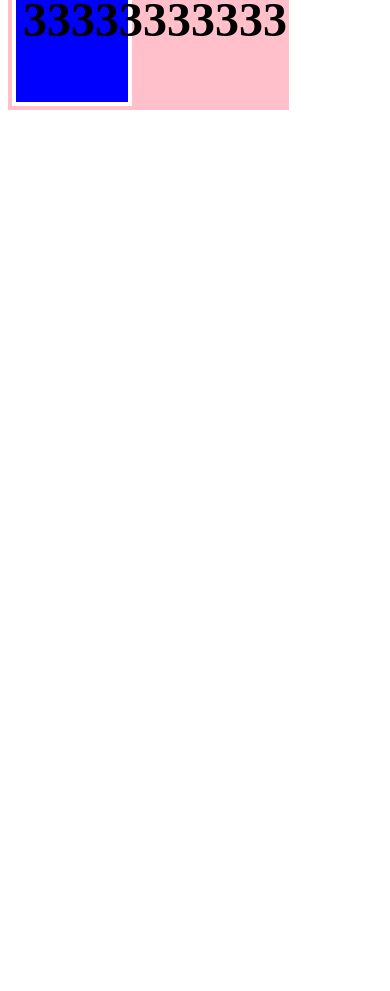
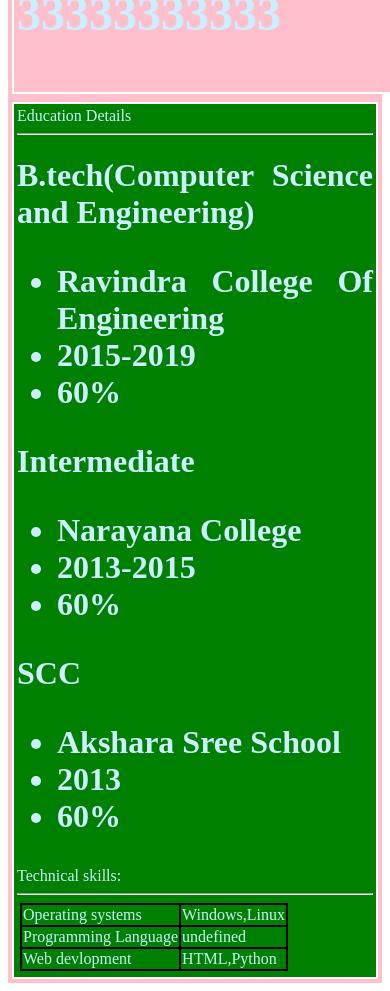
Before and after one commit to boyasravanireddy/resume_rcew, a plain HTML site: page index.html in a window 390 px wide. Shown: the part 580-1571 px from the top of the page. Before the commit the page ends 844 px from the top, so only its background shows below. Drawn offline with Linux system fonts and the light colour scheme.

Commit message:
add media query

```diff
--- a/data.json
+++ b/data.json
@@ -5,5 +5,45 @@
     "name":"B.Sravani",
     "email":"sravanishilpa717@gmail.com",
     "phone":"33333333333"
+  },
+  "education":[
+    {
+      "course":"B.tech(Computer Science and Engineering)",
+      "college":[
+        "Ravindra College Of Engineering",
+        "2015-2019",
+        "60%"
+      ]
+    },
+    {
+      "course":"Intermediate",
+      "college":[
+        "Narayana College",
+        "2013-2015",
+        "60%"
+     ]
+   },
+    {
+        "course":"SCC",
+        "college":[
+          "Akshara Sree School",
+          "2013",
+          "60%"
+    ]
   }
+],
+"skills":[
+  {
+    "name":"Operating systems",
+    "value":"Windows,Linux"
+  },
+  {
+    "name":"Programming Language",
+    "Value":"c,c++,java"
+  },
+  {
+    "name":"Web devlopment",
+    "value":"HTML,Python"
+  }
+]
 }
--- a/index.html
+++ b/index.html
@@ -2,6 +2,7 @@
 <html lang="en" dir="ltr">
   <head>
     <meta charset="utf-8">
+    <meta name="viewport" content="width=device-width, Initial-scale=1.0">
     <title>Resume</title>
     <link rel="stylesheet" href="style.css">
   </head>
--- a/main.js
+++ b/main.js
@@ -5,7 +5,7 @@ function loadjson(file,callback)
 var xhr=new XMLHttpRequest();
 xhr.overrideMimeType("application/json");
 xhr.open("GET",file,true);
-xhr.onreadystatechange=function()
+xhr.onreadystatechange=function ()
 {
   if(xhr.readyState ===4 && xhr.status == "200")
   {
@@ -15,20 +15,24 @@ xhr.onreadystatechange=function()
 xhr.send();
 }
 // function calling
-loadjson("data.json",function(text){
+loadjson("data.json",function (text){
 let data=JSON.parse(text);
+
 console.log(data);
+
 basics(data.left);
+education(data.education);
+skill(data.skills);
 })
 // for main div calling
-// var main=document.queryselector('.main');
+// var main=document.queryselector('.main')
 // for main div id calling
 var main=document.getElementById('main');
 var left=document.createElement("div");
 // add class name to element
 left.classList.add("left");
 // add id to element
-left.setAttribute("id","left");
+//left.setAttribute("id","left");
 // adding text to div
 left.textContent="Profile Details:"
 left.appendChild(document.createElement("HR"));
@@ -49,3 +53,43 @@ function basics(leftside){
   email.appendChild(ph);
   console.log(left);
 }
+var right=document.createElement("div");
+right.classList.add("right");
+main.appendChild(right);
+// education div start
+var edu=document.createElement("div");
+edu.classList.add("eb")
+edu.textContent="Education Details";
+edu.appendChild(document.createElement("HR"));
+right.appendChild(edu);
+function education(Educa){
+  for(i in Educa){
+    var e1=document.createElement("h1");
+    e1.classList.add("edu2");
+    e1.textContent=Educa[i].course;
+    var ul=document.createElement("ul");
+    for(j in Educa[i].college){
+      var li=document.createElement("li");
+      li.textContent=Educa[i].college[j];
+      ul.appendChild(li);
+      e1.appendChild(ul);
+      edu.appendChild(e1);
+    }
+  }
+
+}
+function skill(skills){
+  var skill_title=document.createElement("div");
+  skill_title.classList.add("tech_skill");
+  skill_title.textContent="Technical skills:";
+  skill_title.appendChild(document.createElement("HR"));
+right.appendChild(skill_title);
+// table creation
+var table=document.createElement("table");
+var row="";
+for(var i = 0;i < skills.length; i++){
+  row =row+"<tr><td>"+skills[i].name+"</td><td>"+skills[i].value+"</td></tr>"
+}
+table.innerHTML=row;
+skill_title.appendChild(table);
+}
--- a/style.css
+++ b/style.css
@@ -1,56 +1,107 @@
+table,tr,td{
+  border:2px solid #000;
+  border-collapse:collapse;
+  margin: 3px;
+}
 .main{
-width:75%;
+
 background-color:pink;
 display:flex;
-flex-direction:row;
-/* flex box syntax */
+flex-wrap:wrap;
 }
 .left{
-  width:35%;
-  background-color:blue;
-  border:4px solid #fff;
+text-align:justify;
+  background-color:#999;
+  border:2px solid #fff;
+  flex:1;
+  color:#cceeff;
   margin:4px;
-  padding:7px;
-  /* background-image:url();  */
+  padding:3px;
+
 }
 .right{
-  width:70%;
-  background-color:#999;
-  border:4px solid #fff;
+
+  background-color:#008080;
+  text-align:justify;
+  border:2px solid #fff;
+  flex:2;
+  color:#cceeff;
   margin:4px;
-  padding:7px;
+  padding:3px;
 
 }
 #name{
-  color:green;
+  color:pink;
 }
 .left img{
-  border-radius:50px;
+  border-radius:30px;
   border:4px solid #999;
 }
-@media  only screen and  (max-width:1024px) and (min-width:1034px)
+@media  only screen and  (max-width:1024px) and (min-width:2048px)
 {
 .main{
   display:flex;
-  flex-direction:row;
-  width:100%;
+  flex-wrap: wrap;
+  /* width:100%; */
 
 }
   .left{
-    width:25%;
+    /* width:25%; */
     background-color:#985;
   }
   .right{
-    width:70%;
+    /* width:70%; */
     background-color:#fff;
   }
 }
 @media only screen and (min-width:480px) and (max-width:768px){
+  .main{
+    display:flex;
+    flex-wrap: wrap;
+    /* width:100%; */
+
+  }
+    .left{
+      /* width:25%; */
+      background-color:red;
+    }
+    .right{
+      /* width:70%; */
+      background-color:blue;
+    }
 
 }
 @media only screen and (min-width:480px) and (max-width:768px){
+  .main{
+    display:flex;
+    flex-wrap: wrap;
+    /* width:20%; */
+
+  }
+    .left{
+      /* width:25%; */
+      background-color:grey;
+    }
+    .right{
+      /* width:70%; */
+      background-color:lavender;
+    }
 
 }
 @media only screen and (max-width:480px){
+  .main{
+    display:flex;
+    flex-wrap: wrap;
+    /* width:20%; */
+
+  }
+    .left{
+      /* width:25%; */
+      background-color:pink;
+    }
+    .right{
+      /* width:70%; */
+      background-color:green;
+    }
 
 }
```
